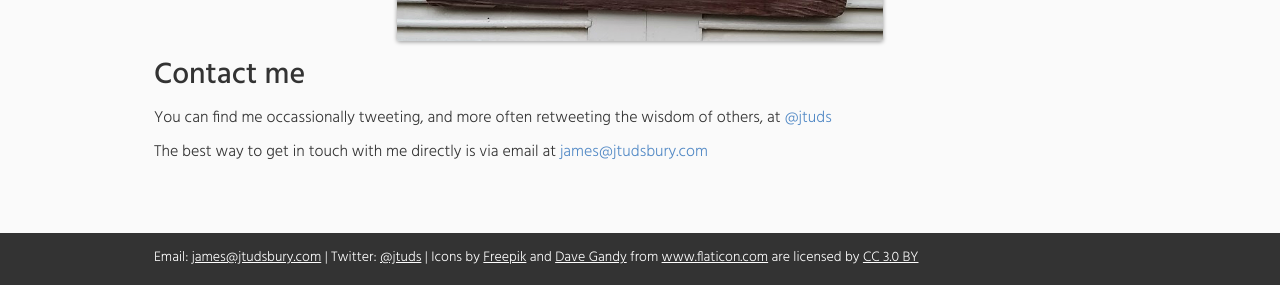
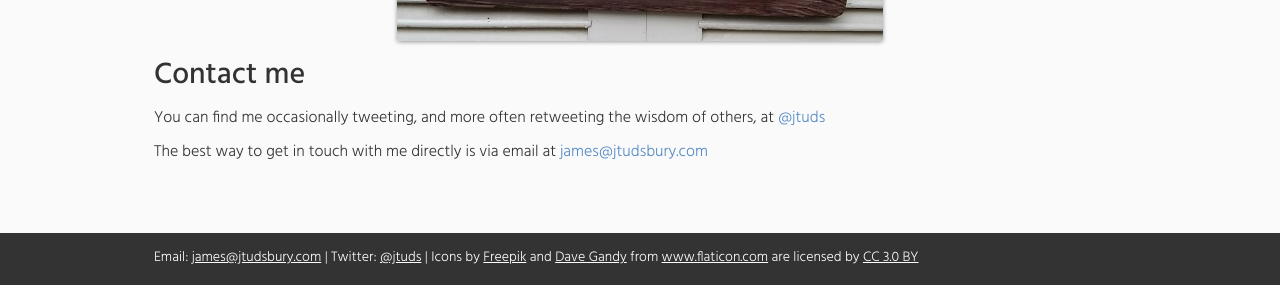
Before and after one commit to jtuds/jtudsbury.com, a Jekyll site: the page built from index.html, in a window 1280 px wide and 900 px high, scrolled down 3365 px. Shown: the part 612-897 px from the top of the window. Built offline with Jekyll 4.4.1, drawn with Linux system fonts in a browser that asks for light colours.

Commit message:
Spell check and link check

```diff
--- a/_includes/panels/contact.html
+++ b/_includes/panels/contact.html
@@ -2,7 +2,7 @@
 	<div class="wrapper">
 		<img class="contact__image" src="{{ site.url }}/images/strangers-quote.jpg" alt="There are no strangers here, only friends who haven't yet met.">
 		<h1 id="contact" class="nav-anchor">Contact me</h1>
-		<p>You can find me occassionally tweeting, and more often retweeting the wisdom of others, at <a href="https://twitter.com/@jtuds">@jtuds</a></p>
+		<p>You can find me occasionally tweeting, and more often retweeting the wisdom of others, at <a href="https://twitter.com/@jtuds">@jtuds</a></p>
 		<p>The best way to get in touch with me directly is via email at <a href="mailto:james@jtudsbury.com">james@jtudsbury.com</a></p>
 	</div><!--/.wrapper -->
 </div><!--/.panel -->
--- a/_includes/panels/experience.html
+++ b/_includes/panels/experience.html
@@ -4,7 +4,7 @@
       <div class="grid">
          <div class="grid__item desk-narrow-one-third">
             <div class="experience">
-            <h2 class="gamma experience__title"><a href="#" class="experience__external-link">Candidsky</a></h2>
+            <h2 class="gamma experience__title"><a href="http://candidsky.com" class="experience__external-link">Candidsky</a></h2>
                <p class="experience__role">Frontend developer</p>
                <p class="experience__length">February 2014 - January 2016</p>
                <p>Working in a 4 person production team, built websites on various platforms, assisted in design phases, general site maintenance, client interaction, lead projects.</p>
@@ -13,7 +13,7 @@
          </div><!--/.grid__item -->
          <div class="grid__item desk-narrow-one-third">
             <div class="experience">
-               <h2 class="gamma experience__title"><a href="#" class="experience__external-link">Robot Creative</a></h2>
+               <h2 class="gamma experience__title"><a href="http://www.robotcreative.co.uk" class="experience__external-link">Robot Creative</a></h2>
                <p class="experience__role">Developer</p>
                <p class="experience__length">June 2012 - November 2013</p>
                <p>Working with the head of digital and a designer, built websites on platforms including Wordpress and Magento, general site maintenance and development, client interaction.</p>
@@ -22,7 +22,7 @@
          </div><!--/.grid__item -->
          <div class="grid__item desk-narrow-one-third">
             <div class="experience">
-               <h2 class="gamma experience__title"><a href="#" class="experience__external-link">Salford University</a></h2>
+               <h2 class="gamma experience__title"><a href="http://www.salford.ac.uk" class="experience__external-link">Salford University</a></h2>
                <p class="experience__role">Web assistant</p>
                <p class="experience__length">August 2011 (temp)</p>
                <p class="experience__description">Assisted in the completion of a new Salford University website.</p>
```
Also changed, not shown: _portfolio/john-ryan-by-design.md (+1 -1 lines), 3 other files.
